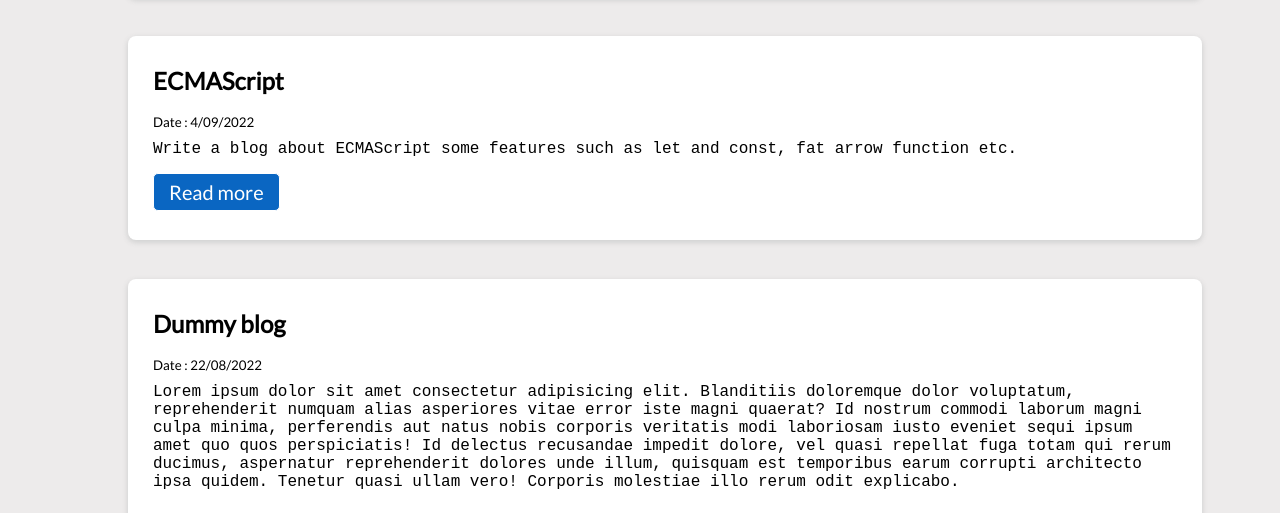
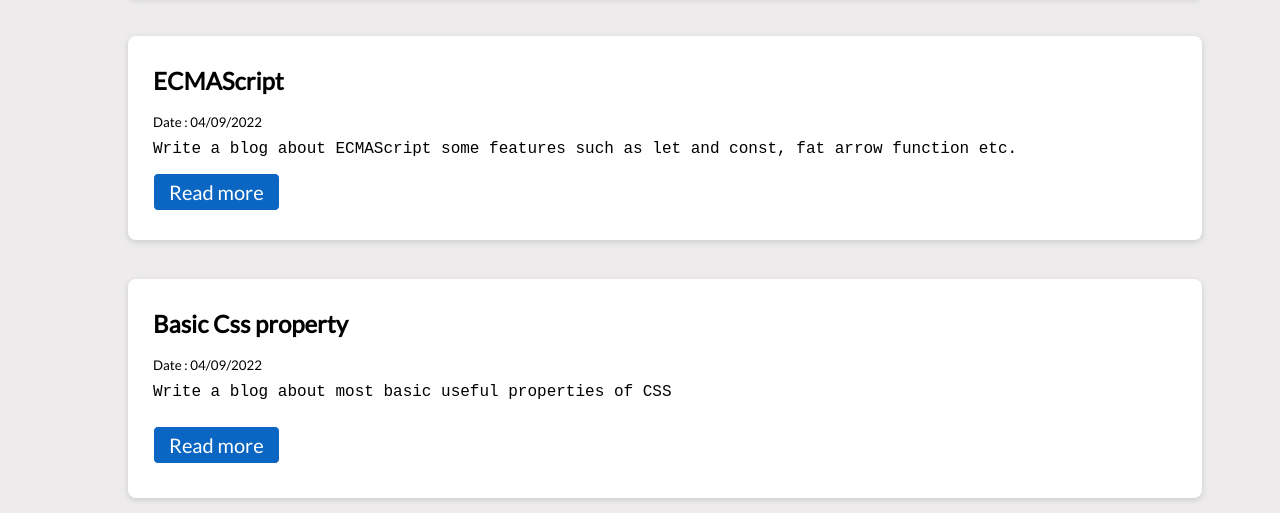
Before and after one commit to Imran-Siddiquii/ImranSiddiqui-portfolio, a plain HTML site: page blogs.html in a window 1280 px wide. Shown: the part 117-630 px from the top of the page. Drawn offline with Linux system fonts and the light colour scheme.

Commit message:
feat: blog

```diff
--- a/blogs.html
+++ b/blogs.html
@@ -34,7 +34,7 @@
 
       <section class="blog container">
         <h2>ECMAScript</h2>
-        <small>Date : 4/09/2022</small>
+        <small>Date : 04/09/2022</small>
         <p style="font-family:'Courier New', Courier, monospace;">
         Write a blog about ECMAScript some features such as let and const, fat arrow function etc.
         </p>
@@ -43,10 +43,10 @@
       </section>
 
       <section class="blog container">
-        <h2>Dummy blog</h2>
-        <small>Date : 22/08/2022</small>
-        <p style="font-family:'Courier New', Courier, monospace;">Lorem ipsum dolor sit amet consectetur adipisicing elit. Blanditiis doloremque dolor voluptatum, reprehenderit numquam alias asperiores vitae error iste magni quaerat? Id nostrum commodi laborum magni culpa minima, perferendis aut natus nobis corporis veritatis modi laboriosam iusto eveniet sequi ipsum amet quo quos perspiciatis! Id delectus recusandae impedit dolore, vel quasi repellat fuga totam qui rerum ducimus, aspernatur reprehenderit dolores unde illum, quisquam est temporibus earum corrupti architecto ipsa quidem. Tenetur quasi ullam vero! Corporis molestiae illo rerum odit explicabo.<p>
-          <span><a href="dummy-blog.html" role="button"
+        <h2>Basic Css property</h2>
+        <small>Date : 04/09/2022</small>
+        <p style="font-family:'Courier New', Courier, monospace;">Write a blog about most basic useful properties of CSS<p>
+          <span><a href="https://imransiddiqui.hashnode.dev/basic-css" role="button"
             class="">Read more</a></span>
         </section>
 
```
